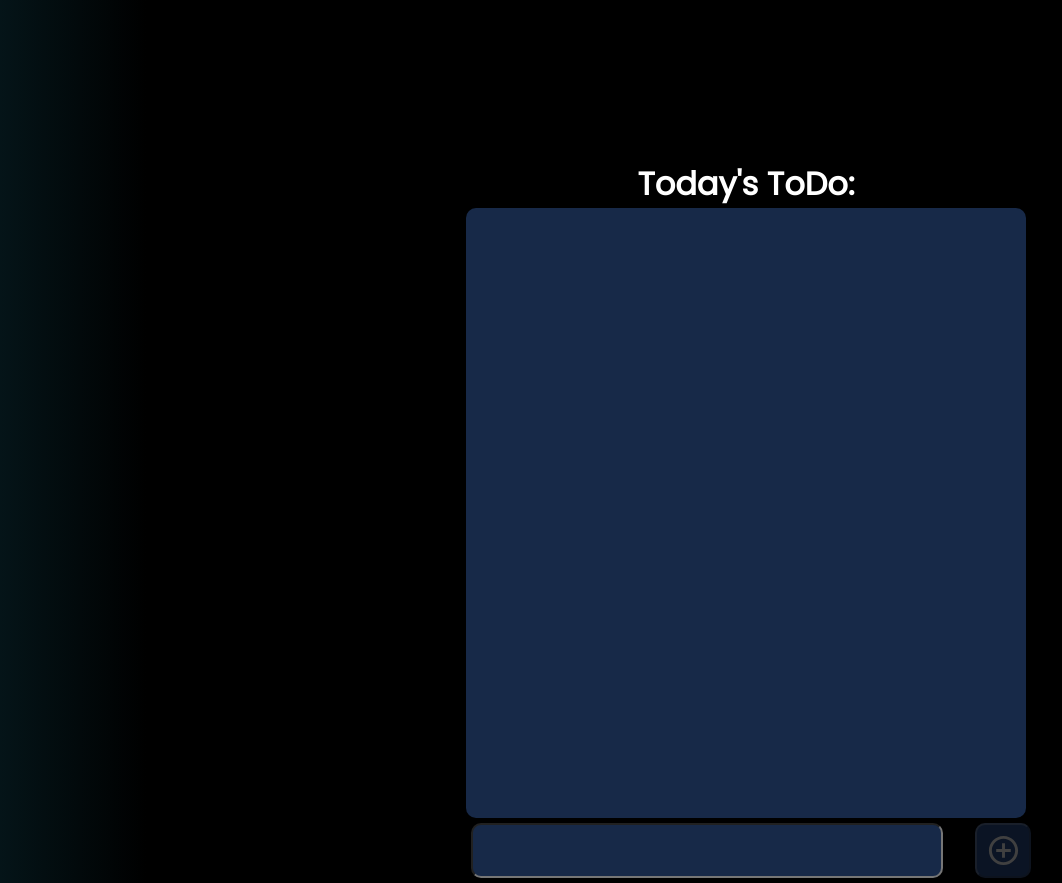
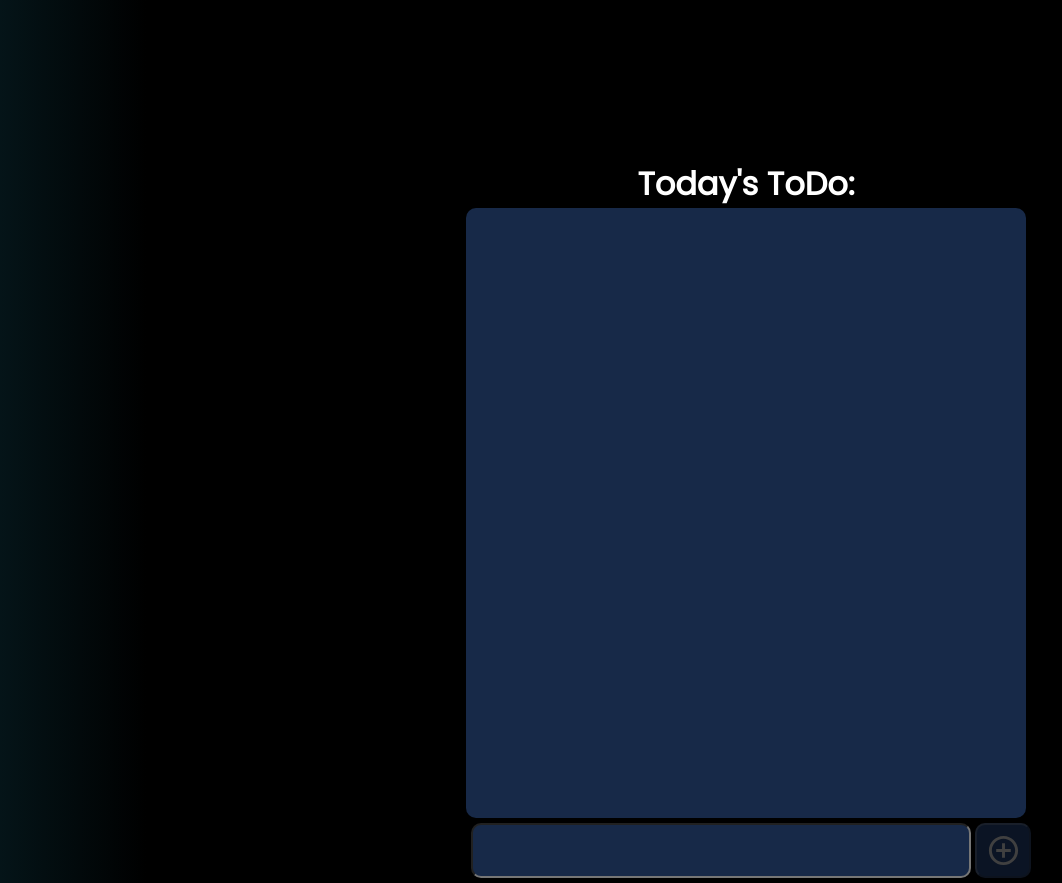
Before and after one commit to Kevetic/todo-but-react, a React (Create React App) app: page / in a window 1280 px wide. Shown: the whole page, without its empty margins (46-1108 px from the left). Built offline with nearby package versions, Linux system fonts and the light colour scheme.

Commit message:
basic todo touchup

```diff
--- a/src/Components/InputField/InputField.js
+++ b/src/Components/InputField/InputField.js
@@ -4,7 +4,7 @@ import AddCircleOutlineIcon from "@mui/icons-material/AddCircleOutline";
 
 const InputStyles = styled.input`
   padding: 10px;
-  width: 80%;
+  width: 85%;
   border-radius: 10px;
   background: rgba(74, 134, 231, 0.31);
   &:focus {
@@ -43,18 +43,26 @@ const InputField = ({
   updatedItems,
   setUpdatedItems,
 }) => {
-  const handleInput = async (e) => {
+  const handleAdd = async (e) => {
     let value = e.toUpperCase();
     await setUpdatedItems([value, ...updatedItems]);
+    await setUserInput("");
+  };
+
+  const handleInputField = (e) => {
+    setUserInput(e);
   };
 
   return (
     <Container>
-      <InputStyles onChange={(e) => setUserInput(e.target.value)} />
+      <InputStyles
+        value={userInput}
+        onChange={(e) => handleInputField(e.target.value)}
+      />
       <BtnStyles
-        disabled={userInput.length === 0}
+        disabled={!userInput}
         onClick={() => {
-          handleInput(userInput);
+          handleAdd(userInput);
         }}
       >
         <AddCircleOutlineIcon fontSize="large" />
--- a/src/Components/RenderList/RenderList.js
+++ b/src/Components/RenderList/RenderList.js
@@ -25,6 +25,7 @@ const ListItems = styled.div`
 const ListBtn = styled.button`
   background: transparent;
   border: none;
+  color: #00ff00;
 `;
 
 const RenderList = ({ updatedItems, setUpdatedItems }) => {
@@ -44,10 +45,10 @@ const RenderList = ({ updatedItems, setUpdatedItems }) => {
         {updatedItems.map((x, index) => {
           return (
             <ListItems key={index}>
-              <li>{x}</li>
+              <li>{x.text}</li>
               <>
                 <ListBtn index={index} onClick={() => handleComplete(index)}>
-                  <CheckIcon />
+                  <CheckIcon fontSize="large" />
                 </ListBtn>
               </>
             </ListItems>
--- a/src/index.css
+++ b/src/index.css
@@ -20,6 +20,26 @@ body {
   font-family: "Poppins", sans-serif;
 }
 
+/* Scroll bar stylings */
+::-webkit-scrollbar {
+  width: 5px;
+}
+
+/* Track */
+::-webkit-scrollbar-track {
+  background: transparent;
+}
+
+/* Handle */
+::-webkit-scrollbar-thumb {
+  background: #888;
+  border-radius: 10px;
+}
+
+::-webkit-scrollbar-thumb:hover {
+  background: #555;
+}
+
 code {
   font-family: source-code-pro, Menlo, Monaco, Consolas, "Courier New",
     monospace;
```
